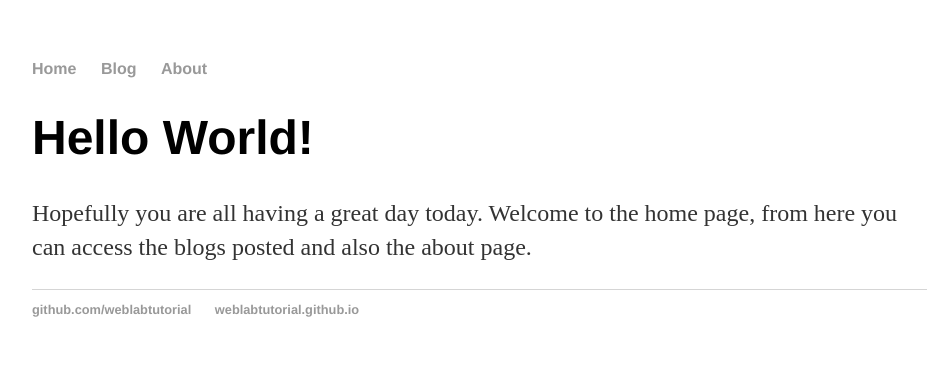
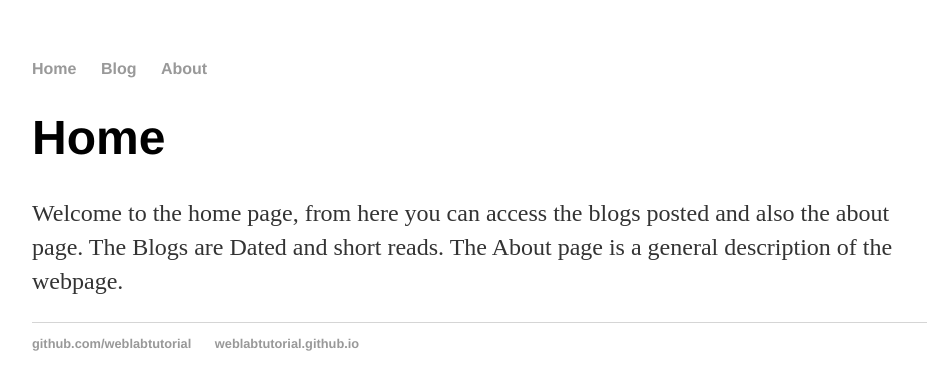
Before and after one commit to ChillStingray/ChillStingray.github.io, a Jekyll site: the page built from index.html, in a window 1280 px wide. Shown: the top 390 px of the page, without its empty margins (160-1087 px from the left). Built offline with Jekyll 4.4.1, drawn with Linux system fonts in a browser that asks for light colours.

Commit message:
Update index.html

```diff
--- a/index.html
+++ b/index.html
@@ -3,6 +3,6 @@ layout: default
 title: Web Programming
 ---
 <div class="blurb">
-  <h1>Hello World! </h1>
-  <p> Hopefully you are all having a great day today. Welcome to the home page, from here you can access the blogs posted and also the about page. </p>
+  <h1> Home </h1>
+  <p> Welcome to the home page, from here you can access the blogs posted and also the about page. The Blogs are Dated and short reads. The About page is a general description of the webpage. </p>
 </div>
```
